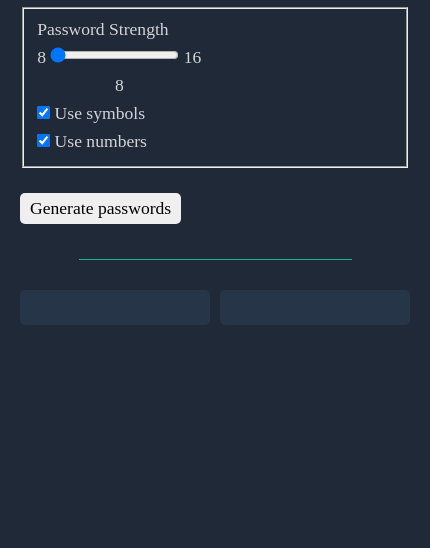
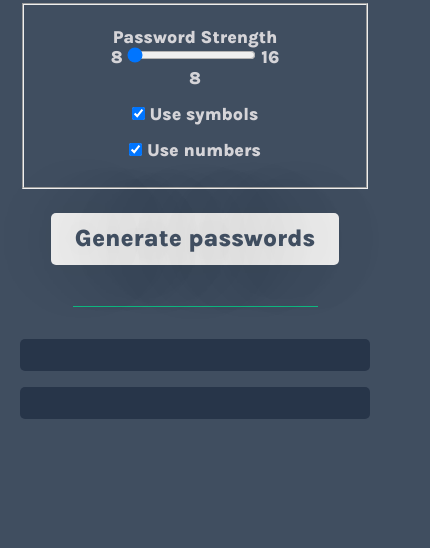
Before and after one commit to danielSafonyan/password-generator, a website built with Vite: page index.html in a window 390 px wide. Shown: the part 336-884 px from the top of the page, 430 px wide, since content can reach past the window. After the commit the page ends 844 px from the top, so only its background shows below. Built offline with nearby package versions, Linux system fonts and the light colour scheme.

Commit message:
Responsive style iPhone X

```diff
--- a/index.html
+++ b/index.html
@@ -1,6 +1,8 @@
 <html>
-    <head><link rel="stylesheet" href="https://cdnjs.cloudflare.com/ajax/libs/normalize/8.0.1/normalize.css">
-        <link rel="stylesheet" href="index.css">
+    <head>
+        <meta name="viewport" content="width=device-width, initial-scale=1" />
+        <link rel="stylesheet" href="https://cdnjs.cloudflare.com/ajax/libs/normalize/8.0.1/normalize.css">
+        <link rel="stylesheet" href="responsive_style.css">
         <link rel="preconnect" href="https://fonts.googleapis.com">
         <link rel="preconnect" href="https://fonts.gstatic.com" crossorigin>
         <link href="https://fonts.googleapis.com/css2?family=Karla:wght@800&display=swap" rel="stylesheet">
@@ -8,13 +10,13 @@
     <body>
         <div class="wrapp">
 <div class="hero">
-    <h1><span>Generate a</span><br> random password</h1>
-    <p>Never use an insecure password again.</p>
+    <h1 class="hero-title"><span>Generate a</span><br> random password</h1>
+    <p class="hero-text">Never use an insecure password again.</p>
     <div>
 
         <form>
             <fieldset>
-                <div class="range">
+                <div class="range opt">
                     <label for="pass-length">Password Strength</label>
                     <div>
                         <span>8</span>
@@ -22,15 +24,14 @@
                         <span>16</span>
                         <div id="pass-strength">8</div>
                     </div>
-
                 </div>
 
-                <div>
+                <div class="opt">
                     <input type="checkbox" id="useSymbs" name="useSymbs" checked>
                     <label for="useSymbs">Use symbols</label>
                 </div>
 
-                <div>
+                <div class="opt">
                     <input type="checkbox" id="useNums" name="useNums" checked>
                     <label for="useNums">Use numbers</label>
                 </div>
--- /dev/null
+++ b/responsive_style.css
@@ -0,0 +1,92 @@
+*,
+*::before,
+*::after {
+    box-sizing: border-box;
+}
+
+body {
+    margin: 0;
+    background: #404e60;
+    padding: 20px;
+
+    width: 100%;
+    height: 100%;
+
+    display: flex;
+    align-items: center;
+    justify-content: center;
+
+    font-family: 'Karla';
+    text-align: center;
+}
+
+.hero-title {
+    font-size: 3.6rem;
+    line-height: 3.6rem;
+    letter-spacing: -0.025em;
+    color: #00c986;
+    margin-bottom: 0;
+}
+
+.hero-title > span {
+    color: antiquewhite;
+}
+
+.hero-text {
+    color: antiquewhite;
+    font-size: 1.5rem;
+}
+
+form {
+    color: #D5D4D8;
+    font-size: 1.1rem;
+}
+
+.opt {
+    margin: 1rem 0;
+}
+
+button {
+    margin: 1.5rem 0;
+    padding: 0.5em 1em;
+    border: none;
+    border-radius: 5px;
+    color: #404e60;
+    text-shadow: 0 0 5pc black;
+    font-size: 1.5rem;
+}
+
+.divider {
+    width: 70%;
+    border-bottom: 1px solid #10B981;
+    margin: auto;
+}
+
+.generated-passwords {
+    margin-top: 2rem;
+    display: flex;
+    flex-direction: column;
+    gap: 1rem;
+    justify-content: center;
+}
+
+.password {
+    height: 2rem;
+    background: #273549;
+    padding: 0.5em;
+    border-radius: 5px;
+    color: #10B981;
+    font-weight: 600;
+
+    display: flex;
+    align-items: center;
+    justify-content: center;
+
+    user-select: none;
+}
+
+.copy-message {
+    margin-top: 2rem;
+    color: #10B981;
+    height: 2rem;
+}
```
Also changed, not shown: index.js (line endings or trailing spaces).
